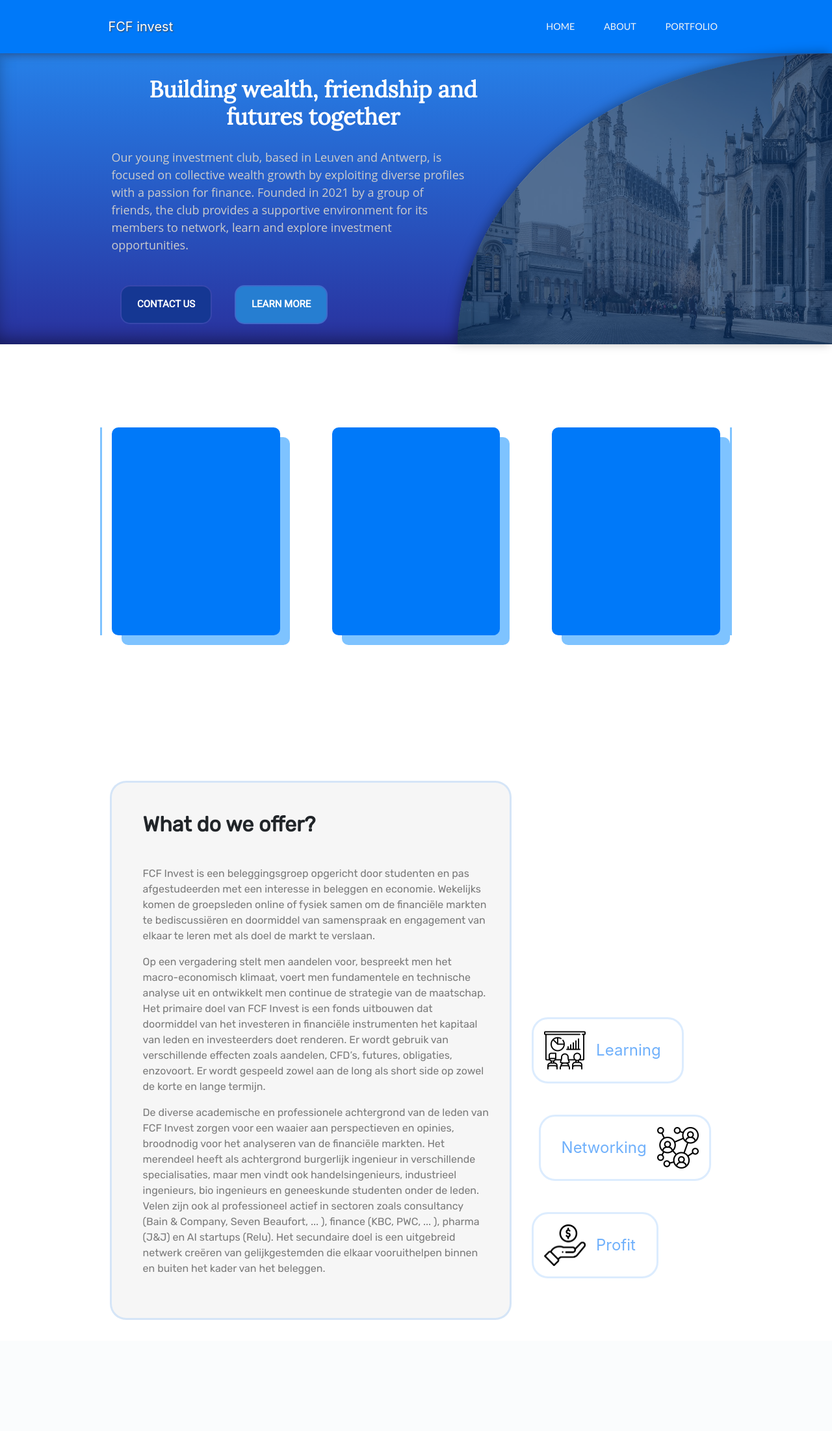
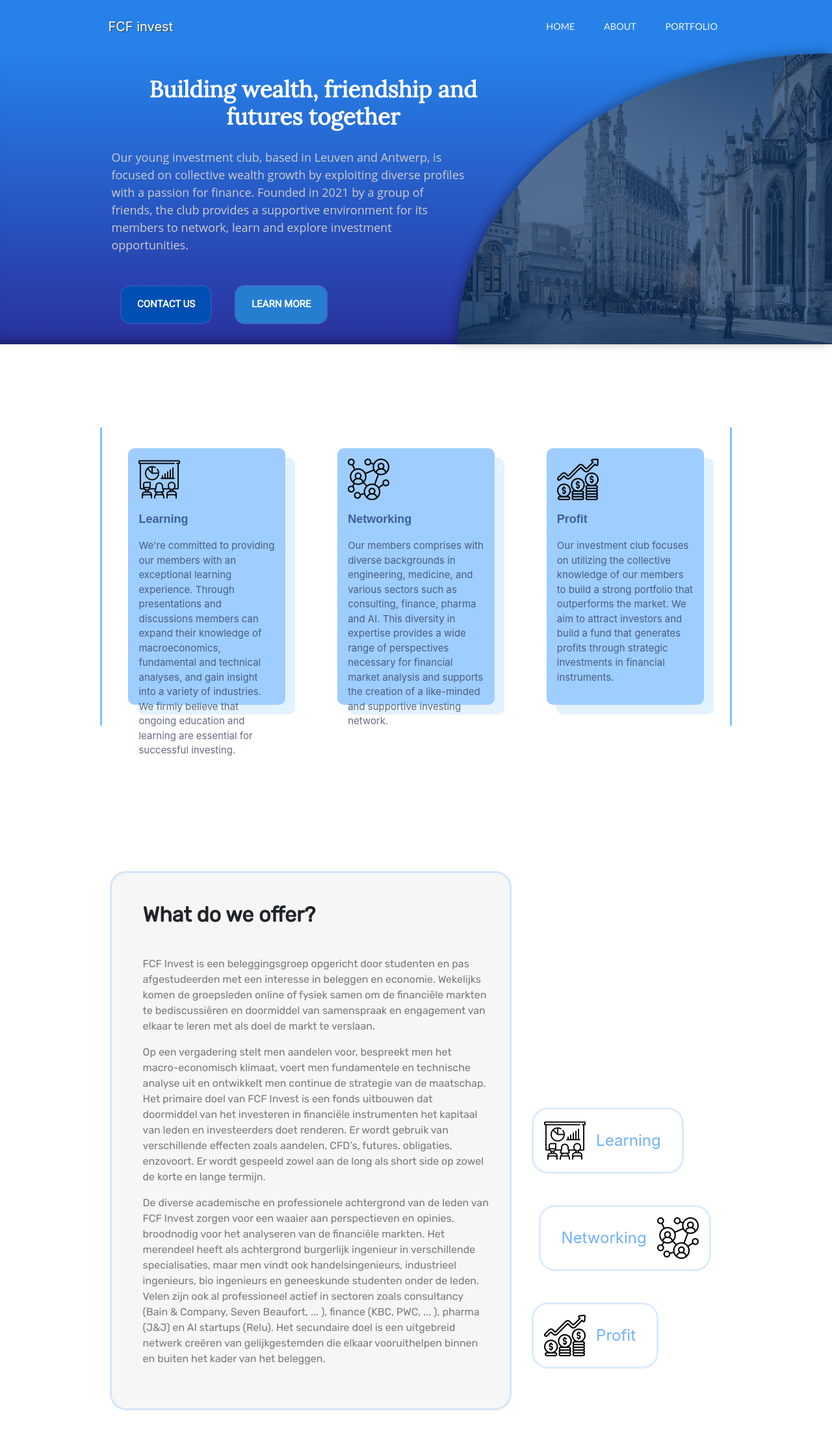
Before and after one commit to JeffSomersKUL/FCF_invest, a Flask app: template app/templates/index.html in a window 1280 px wide. Shown: the whole page at 65% size. Before the commit the page ends 2032 px from the top, so only its background shows below. Run offline with Flask 2, Linux system fonts and the light colour scheme; the template is opened without the code that fills it, so the values that code supplies are empty; some libraries are stand-ins or nearby versions; some web fonts are replaced.

Commit message:
header version finished

```diff
--- a/app/static/css/page.css
+++ b/app/static/css/page.css
@@ -31,7 +31,8 @@ section {
   --Patua: "Patua One", cursive;
   --Lobster: "lobster", cursive;
   --light-black: #2e2c2caf;
-  --bggradient: linear-gradient(to bottom, #2681e9, #29319e);
+  --light-blue:#2681e9;
+  --bggradient: linear-gradient(to bottom, var(--light-blue), #29319e);
   --light-gray: rgba(255, 255, 255, 0.877);
   --height-header: 28rem
 }
@@ -41,7 +42,7 @@ section {
 }
 
 header {
-  background: #0079f9;;
+  background: var(--light-blue)
 }
 
 header a {
@@ -55,7 +56,6 @@ header a:hover{
 }
 
 header .navbar{
-  box-shadow: 0px 0px 15px rgba(45, 44, 68, 0.73);
   padding: 0.5rem 0rem;
   z-index: 6;
 }
@@ -88,7 +88,7 @@ header .navbar-brand {
   justify-content: center;
   align-items: center;
   position: relative;
-  box-shadow: inset 0 -15px 30px -10px rgba(0,0,0,0.5);
+  box-shadow: inset 0 -20px 20px -18px rgba(0,0,0,0.5);
 }
 
 .Leuven-image{
@@ -157,7 +157,7 @@ header .navbar-brand {
 }
 
 .contact{
-  background-color: #153793;
+  background-color: #014fb3;
 }
 
 .learn-more{
@@ -338,12 +338,33 @@ transform-origin: bottom left;
   gap:5rem;
   border-left: 3px solid #7ec3ff;
   border-right: 3px solid #7ec3ff;
+  padding: 2rem 0rem;
 }
 
 .feature-card{
-  height: 20rem;
-  background-color: #0079f9;
-  width: 20rem;
   border-radius: 10px;
-  box-shadow: 15px 15px 0px #5cb3ffc9;
+  background-color: #077fff63;
+  box-shadow: 15px 15px 0px #5cb3ff2b;
+  display: flex;
+  flex-direction: column;
+  width: 25%;
+  padding: 1rem;
+  gap: 1rem;
 }
+
+.feature-symbol{
+
+}
+
+.feature-title{
+  font-size: 18px;
+  font-weight: 700;
+  font-family: Arial, Helvetica, sans-serif;
+  color: #36588ced;
+}
+
+.feature-description{
+  font-size: 15px;
+  color: #27304bb5;
+  height: 15rem;
+}
--- a/app/templates/index.html
+++ b/app/templates/index.html
@@ -31,15 +31,53 @@
 
 <main>
 <section class="section-2">
-    <div class="container-fluid text-center site-width">
+    <div class="container-fluid site-width">
         <div class="feature-card">
-
+            <div class="feature-symbol">
+                <img src="../static/images/presentation.png" class="icon-bullet-point"/>
+            </div>
+            <div class="feature-title">
+                Learning
+            </div>
+            <div class="feature-description">
+                We're committed to providing our members with an
+                exceptional learning experience. Through presentations and
+                discussions members can expand their knowledge of macroeconomics,
+                fundamental and technical analyses, and gain insight into a variety
+                of industries. We firmly believe that ongoing education and learning are essential
+                for successful investing.
+            </div>
         </div>
         <div class="feature-card">
-
+            <div class="feature-symbol">
+                <img src="../static/images/networking.png" class="icon-bullet-point"/>
+            </div>
+            <div class="feature-title">
+                Networking
+            </div>
+            <div class="feature-description">
+                Our members comprises with diverse backgrounds in
+                engineering, medicine, and various sectors such as consulting,
+                finance, pharma and AI. This diversity in expertise
+                provides a wide range of perspectives necessary for financial
+                market analysis and supports the creation of a like-minded and
+                supportive investing network.
+            </div>
         </div>
         <div class="feature-card">
-
+            <div class="feature-symbol">
+                <img src="../static/images/money.png" class="icon-bullet-point"/>
+            </div>
+            <div class="feature-title">
+                Profit
+            </div>
+            <div class="feature-description">
+                Our investment club focuses on utilizing the collective knowledge
+                of our members to build a strong portfolio that outperforms the
+                market. We aim to attract investors and build a fund that
+                generates profits through strategic investments in financial
+                instruments.
+            </div>
         </div>
     </div>
 </section>
```
Also changed, not shown: app/static/images/money.png.
